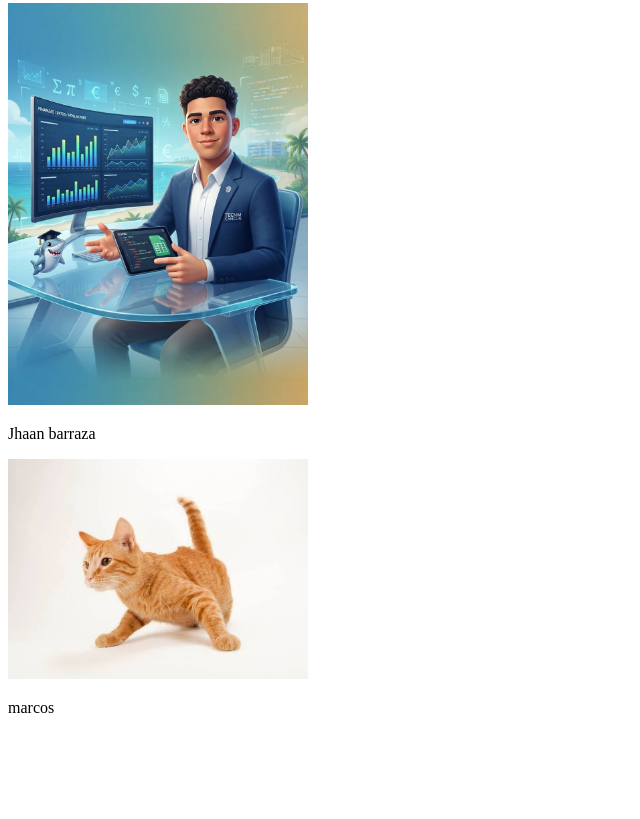
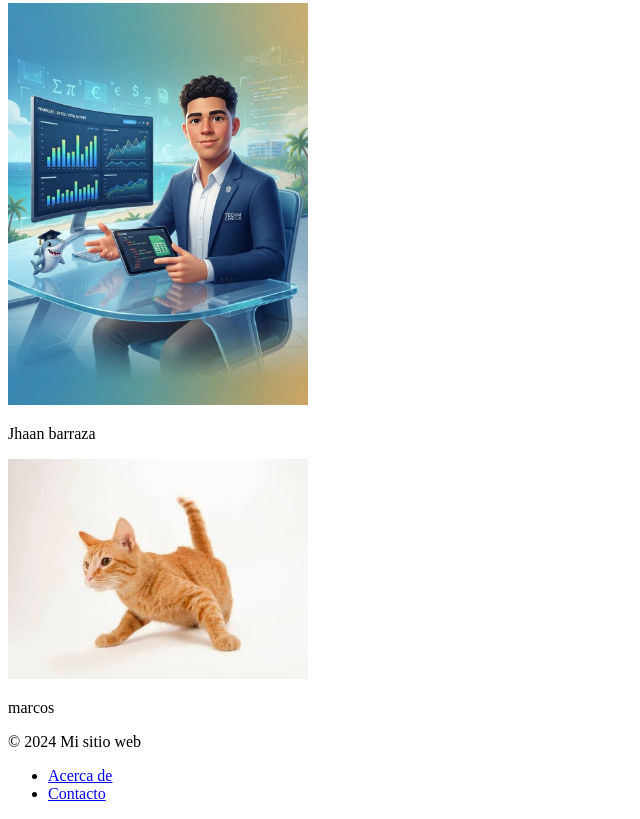
Before and after one commit to DocCano21/DocCano21.github.io, a plain HTML site: page index.html in a window 1280 px wide. Shown: the part 1453-2272 px from the top of the page, without its empty margins (0-640 px from the left). Before the commit the page ends 2186 px from the top, so only its background shows below. Drawn offline with Linux system fonts and the light colour scheme.

Commit message:
Add footer with navigation links to index.html

```diff
--- a/index.html
+++ b/index.html
@@ -28,4 +28,11 @@
 <p>marcos<p>
 
 </body>
+    <footer>
+  <p>&copy; 2024 Mi sitio web</p>
+  <ul>
+    <li><a href="/acerca-de">Acerca de</a></li>
+    <li><a href="/contacto">Contacto</a></li>
+  </ul>
+</footer>
 </html>
```
